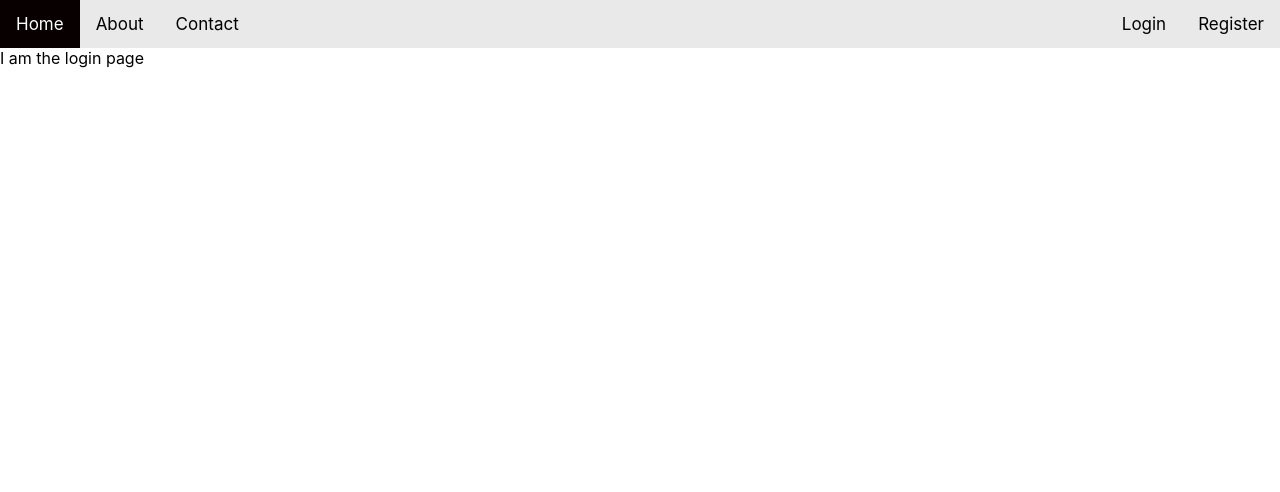
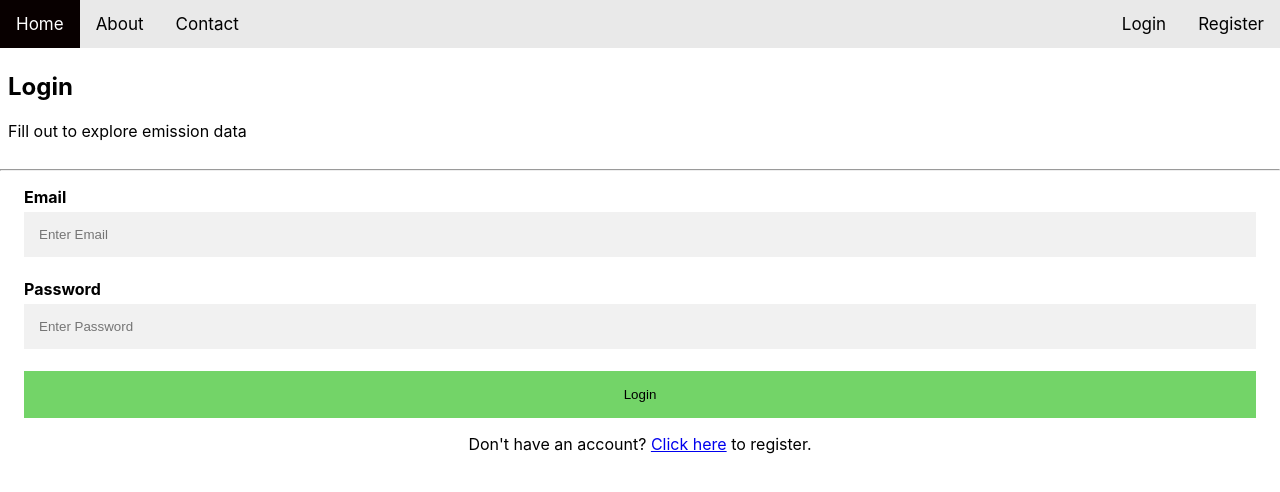
Before and after one commit to gFolgateGU/weight-trace-web, a React (Create React App) app in the folder web/: page /login in a window 1280 px wide. Shown: the top 492 px of the page. Built offline with nearby package versions, Linux system fonts and the light colour scheme.

Commit message:
Clean up registration and add login components

```diff
--- /dev/null
+++ b/web/src/components/LoginForm.js
@@ -0,0 +1,69 @@
+import React from "react";
+import axios from 'axios';
+
+export default class Login extends React.Component {
+  constructor(props) {
+    super(props);
+
+    this.state = {
+      emailVal: '',
+      emailSet: false,
+      emailValid: false,
+
+      passwordVal: '',
+      passwordSet: false,
+      passwordValid: false,
+
+      emailError: false,
+      passwordError: false,
+    };
+  }
+
+  setEmail = (e) => {
+    const email = e.target.value;
+
+    this.setState({emailSet: true});
+    this.setState({emailVal: email});
+  }
+
+  setPassword = (e) => {
+    const password = e.target.value;
+
+    this.setState({passwordSet: true});
+    this.setState({passwordVal: password});
+  }
+
+  submitForm = () => {
+    alert("Got it!");
+    // axios.post('/api/register', {
+    //   email: this.state.emailVal,
+    //   password: this.state.passwordVal
+    // })
+    // .then((response) => {
+    //   window.location.href = "/login";
+    // })
+    // .catch((error) => {
+    //   console.log(error);
+    // })
+
+    // TODO: Investigate why form submittal does not always
+    // redirect and we need this line here.
+    // window.location.href = "/login";
+  }
+
+  render() {
+    return (
+      <div className='form-container'>
+        <form onSubmit={this.submitForm}>
+          <label for="email"><b>Email</b></label>
+          <input onchange={(e) => this.setEmail(e)} type="text" placeholder='Enter Email'/>
+
+          <label for="password"><b>Password</b></label>
+          <input onchange={(e) => this.setPassword(e)} type="password" placeholder='Enter Password' />
+
+          <input type="submit" className='rgr-button' value='Login'/>
+        </form>
+      </div>
+    );
+  }
+}
--- a/web/src/components/RegisterForm.js
+++ b/web/src/components/RegisterForm.js
@@ -1,5 +1,6 @@
 import React from "react";
 import validator from 'validator';
+import axios from 'axios';
 
 export default class Register extends React.Component {
   constructor(props) {
@@ -44,11 +45,7 @@ export default class Register extends React.Component {
     this.setState({passwordVal: password});
 
     const isStrong = (validator.isStrongPassword(password, {
-      minLength: 8,
-      minLowercase: 1,
-      minUppercase: 1,
-      minNumbers: 1,
-      minSymbols: 1}
+      minLength: 8}
     ));
 
     if (isStrong) {
@@ -73,14 +70,38 @@ export default class Register extends React.Component {
     }
   }
 
-  submitForm = () => {
-    alert('Form has been submitted');
+  submitForm = (e) => {
+    e.preventDefault();
+
+    const emailValid       = this.state.emailValid;
+    const passwordValid    = this.state.passwordValid;
+    const rptPasswordValid = this.state.repeatPasswordValid;
+
+    this.setState({emailError: !emailValid});
+    this.setState({passwordError: !passwordValid});
+    this.setState({repeatPasswordError: !rptPasswordValid});
+
+    if (emailValid && passwordValid && rptPasswordValid)
+    {
+      axios.post('/api/register', {
+        email: this.state.emailVal,
+        password: this.state.passwordVal
+      })
+      .then((response) => {
+        window.location.href = "/login";
+      })
+      .catch((error) => {
+        // TODO: Add in HTML banner to display errors in an
+        // appealing format to the user.
+        alert("Error Sending Registration info to Server");
+      })
+    }
   }
 
   render() {
     return (
       <div className='form-container'>
-        <form>
+        <form onSubmit={(e) => this.submitForm(e)}>
           <label for="email"><b>Email</b></label>
           { this.state.emailValid ?
             <span className="tick-mark"></span> : null
@@ -100,9 +121,8 @@ export default class Register extends React.Component {
           { (!this.state.passwordValid && this.state.passwordSet) ?
             <span className="x-mark"></span> : null
           }
-          <p><i>Hint: Password must contain at least 8 characters, 1 uppercase, 1 lowercase, 1 digit, and 1 symbol</i></p>
           { this.state.passwordError ?
-            <label for="email" className='invalid-field'>* Password must be at least 6 characters.</label> : null
+            <label for="email" className='invalid-field'>* Password must be at least 8 characters.</label> : null
           }
           <input onChange={(e) => this.validatePassword(e)} type="password" placeholder='Enter Password' />
 
@@ -118,7 +138,7 @@ export default class Register extends React.Component {
           }
           <input onChange={(e) => this.validateRepeatPassword(e)} type="password" placeholder='Repeat Password' />
 
-          <button onClick={this.submitForm} type="submit" className='rgr-button'><b>Register</b></button>
+          <input type="submit" className='rgr-button' value='Register'/>
         </form>
       </div>
     );
--- a/web/src/pages/login.js
+++ b/web/src/pages/login.js
@@ -1,9 +1,20 @@
-import React from "react";
+import LoginForm from '../components/LoginForm'
+import '../css/Auth.css'
 
 const Login = () => {
   return (
-    <div>I am the login page</div>
+    <div>
+      <div className='container'>
+        <h2 className='intro'>Login</h2>
+        <p className='intro'>Fill out to explore emission data</p>
+      </div>
+      <hr />
+      <LoginForm />
+      <div className='outro'>
+        <p className='center-text'>Don't have an account? <a href="/register">Click here</a> to register.</p>
+      </div>
+    </div>
   );
-};
+}
 
 export default Login
--- a/web/src/pages/register.js
+++ b/web/src/pages/register.js
@@ -1,5 +1,5 @@
 import RegisterForm from '../components/RegisterForm'
-import '../css/Register.css'
+import '../css/Auth.css'
 
 const Register = () => {
   return (
```
Also changed, not shown: web/src/css/Auth.css (renamed from web/src/css/Register.css).
